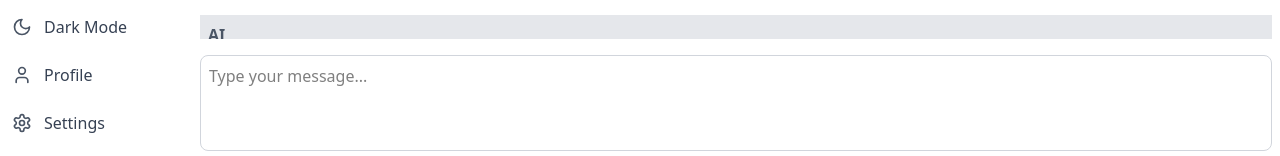
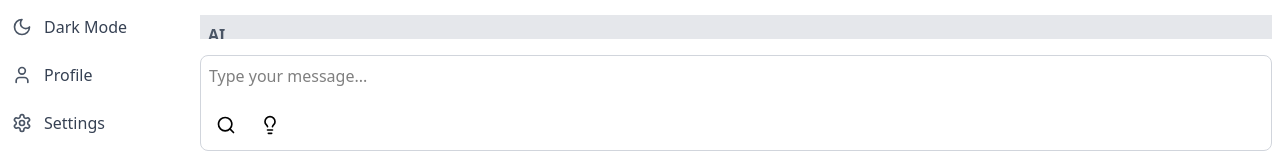
Before and after one commit to Solareni/Asta-Studio, a React (Vite) app: page / in a window 1280 px wide. Shown: the part 641-797 px from the top of the page. Built offline with nearby package versions, Linux system fonts and the light colour scheme.

Commit message:
Enhance ChatPage with message input buttons and adjust textarea styling

```diff
--- a/src/components/ChatPage.tsx
+++ b/src/components/ChatPage.tsx
@@ -37,31 +37,10 @@ const renderChatItem = ({
 };
 const ChatPage = () => {
   const [chatHistory, setChatHistory] = useState<ChatItem[]>([]);
-  const [inputMessage, setInputMessage] = useState("");
 
   useEffect(() => {
     setChatHistory(messages as ChatItem[]);
   }, []);
-
-  const handleSendMessage = () => {
-    if (!inputMessage.trim()) return;
-
-    const newMessage: ChatItem = {
-      role: "user",
-      content: inputMessage.trim(),
-      status: "done"
-    };
-
-    setChatHistory((prev) => [...prev, newMessage]);
-    setInputMessage("");
-  };
-
-  const handleKeyPress = (e: React.KeyboardEvent) => {
-    if (e.key === "Enter" && !e.shiftKey) {
-      e.preventDefault();
-      handleSendMessage();
-    }
-  };
 
   return (
     <div className="flex flex-col relative w-full h-screen p-2">
@@ -72,15 +51,26 @@ const ChatPage = () => {
           rowRenderer={renderChatItem}
         />
       </div>
-      <div className="h-24 min-h-[96px]">
+      <div className="h-24 min-h-[96px] relative">
         <textarea
-          value={inputMessage}
-          onChange={(e) => setInputMessage(e.target.value)}
-          onKeyDown={handleKeyPress}
           placeholder="Type your message..."
-          className="w-full h-full resize-none rounded-lg border border-gray-300 dark:border-gray-600 p-2 focus:outline-none focus:ring-2 focus:ring-blue-500 dark:bg-gray-800 dark:text-gray-200"
-          rows={4}
+          className="w-full h-full resize-none rounded-lg border border-gray-300 dark:border-gray-600 p-2 pb-10 focus:outline-none focus:ring-2 focus:ring-blue-500 dark:bg-gray-800 dark:text-gray-200"
+          rows={3}
         />
+        <div className="absolute bottom-2 left-2 flex gap-2">
+          <button
+            className="p-2 rounded hover:bg-gray-200 dark:hover:bg-gray-700"
+            title="Search"
+          >
+            <LuSearch className="w-5 h-5" />
+          </button>
+          <button
+            className="p-2 rounded hover:bg-gray-200 dark:hover:bg-gray-700"
+            title="Suggestions"
+          >
+            <LuLightbulb className="w-5 h-5" />
+          </button>
+        </div>
       </div>
     </div>
   );
```
